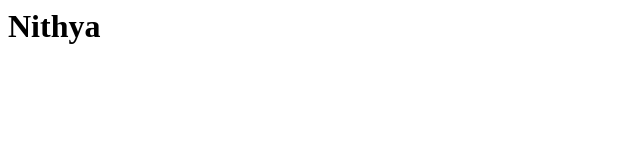
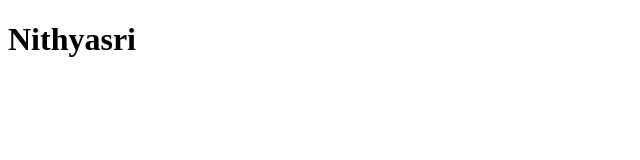
Before and after one commit to Nithyasri099/Day-3, a plain HTML site: page index3.html in a window 1280 px wide. Shown: the whole page, without its empty margins (0-640 px from the left). Drawn offline with Linux system fonts and the light colour scheme.

Commit message:
Update index3.html

```diff
--- a/index3.html
+++ b/index3.html
@@ -1 +1,11 @@
-<h1>Nithya</h1>
+<!DOCTYPE html>
+<html lang="en">
+<head>
+    <meta charset="UTF-8">
+    <meta name="viewport" content="width=device-width, initial-scale=1.0">
+    <title>Document</title>
+</head>
+<body>
+    <h1>Nithyasri</h1>
+</body>
+</html>
```
